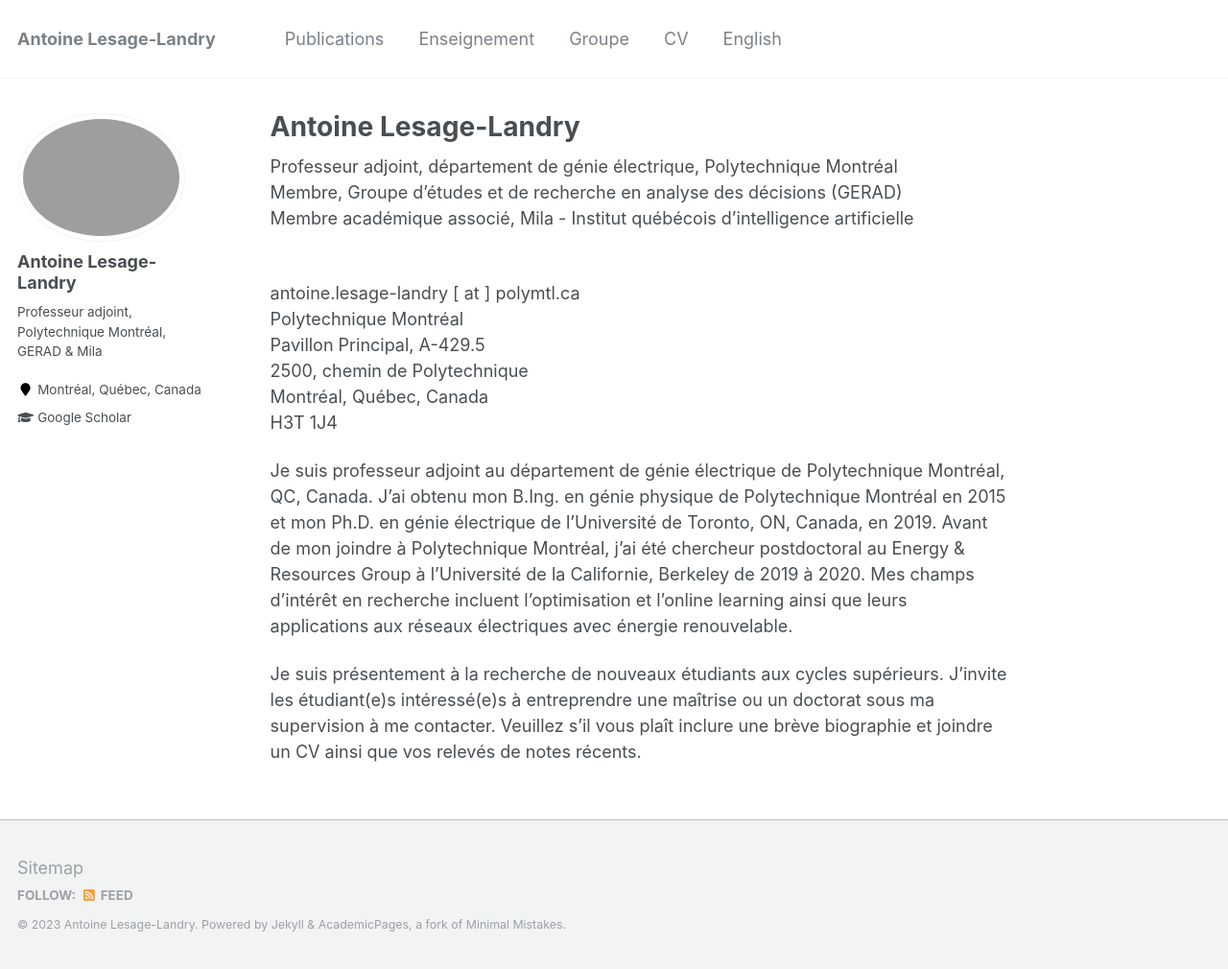
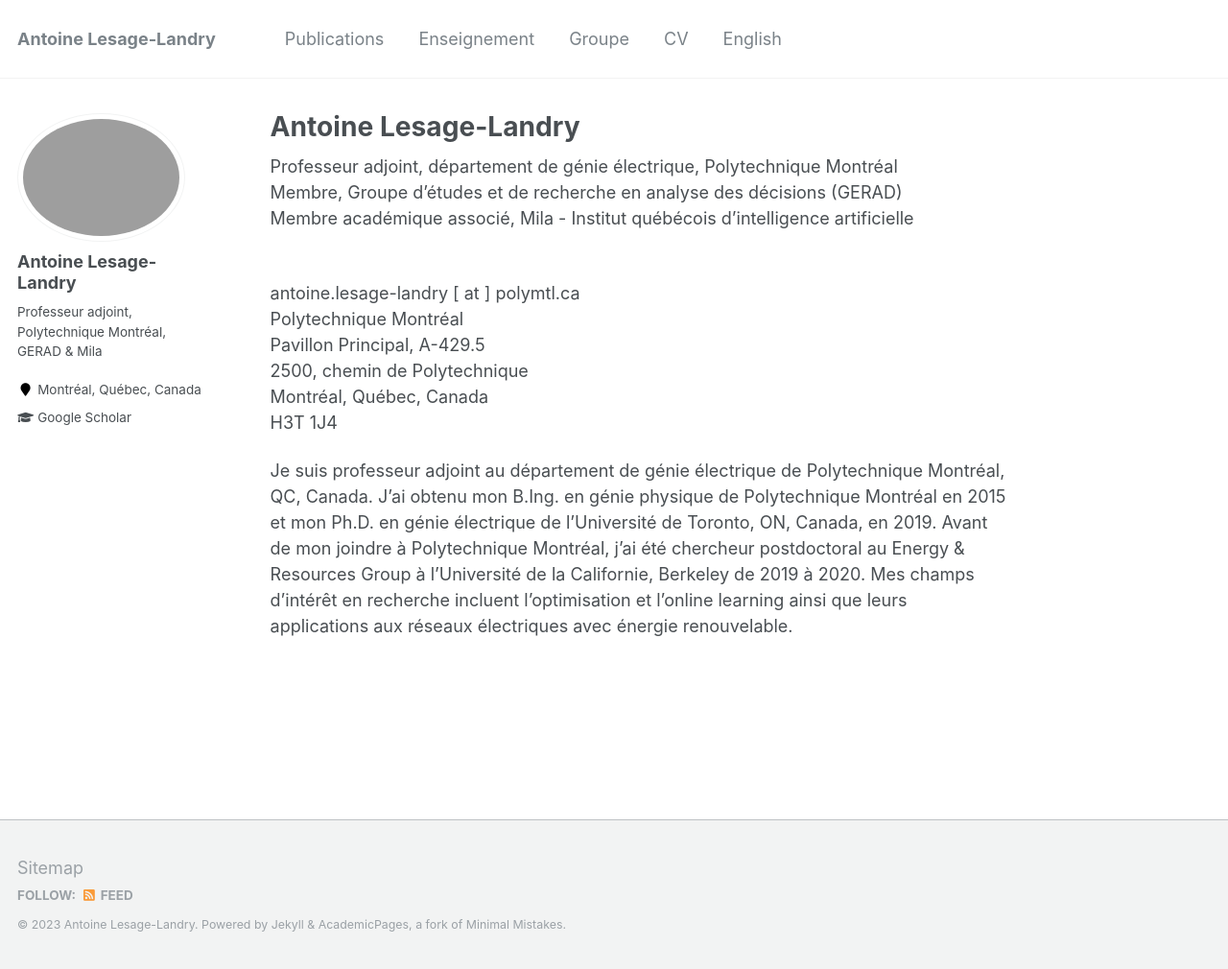
Before and after one commit to alesagelandry/fr, a Jekyll site: the page built from _pages/about.md, in a window 1280 px wide and 1010 px high. Shown: the whole window at 96% size. Built offline with Jekyll 4.4.1, drawn with Linux system fonts in a browser that asks for light colours.

Commit message:
Update about.md

```diff
--- a/_pages/about.md
+++ b/_pages/about.md
@@ -23,7 +23,7 @@ H3T 1J4<br />
 
 Je suis professeur adjoint au département de génie électrique de Polytechnique Montréal, QC, Canada. J’ai obtenu mon B.Ing. en génie physique de Polytechnique Montréal en 2015 et mon Ph.D. en génie électrique de l’Université de Toronto, ON, Canada, en 2019. Avant de mon joindre à Polytechnique Montréal, j’ai été chercheur postdoctoral au Energy & Resources Group à l’Université de la Californie, Berkeley de 2019 à 2020. Mes champs d’intérêt en recherche incluent l’optimisation et l’online learning ainsi que leurs applications aux réseaux électriques avec énergie renouvelable.
 
-Je suis présentement à la recherche de nouveaux étudiants aux cycles supérieurs. J’invite les étudiant(e)s intéressé(e)s à entreprendre une maîtrise ou un doctorat sous ma supervision à me contacter. Veuillez s’il vous plaît inclure une brève biographie et joindre un CV ainsi que vos relevés de notes récents.
+<!--Je suis présentement à la recherche de nouveaux étudiants aux cycles supérieurs. J’invite les étudiant(e)s intéressé(e)s à entreprendre une maîtrise ou un doctorat sous ma supervision à me contacter. Veuillez s’il vous plaît inclure une brève biographie et joindre un CV ainsi que vos relevés de notes récents.-->
 
 <!--Je suis aussi spécifiquement à la recherche d'une ou un stagiare postdoctoral pour ce [projet de recherche](http://alesagelandry.github.io/fr/ProjDesc_AlliancePDF_fr.pdf) fait en collaboration avec mes collègues [Prof. Dagdougi](https://www.polymtl.ca/expertises/dagdougui-hanane), [Prof. Audet](https://www.polymtl.ca/expertises/audet-charles) and [Prof. Le Digabel](https://www.polymtl.ca/expertises/le-digabel-sebastien). Pour plus d'information sur le processus d'application, s'il vous plaît consulter la description de projet.-->
 
```
